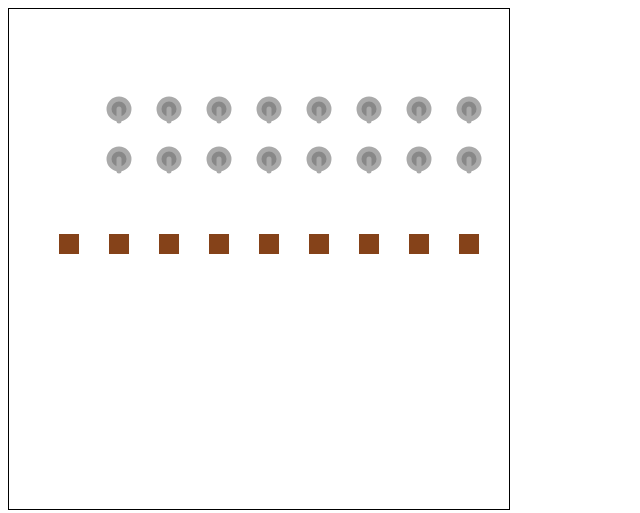
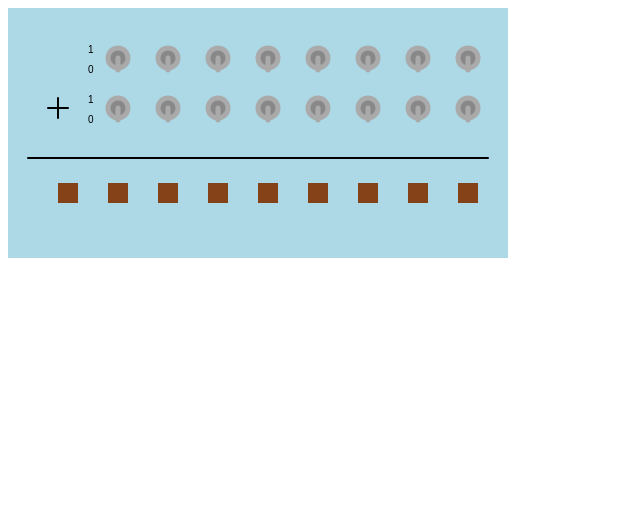
Before and after one commit to joshua-rodgers/blinkenlichten, a plain HTML site: page index.html in a window 1280 px wide. Shown: the whole page, without its empty margins (0-640 px from the left). Drawn offline with Linux system fonts and the light colour scheme.

Commit message:
basic implementation done

```diff
--- a/app.js
+++ b/app.js
@@ -18,13 +18,11 @@ var panel_light = function(x, y, s){
     }
 }
 
-var panel = function(){
-
-}
-
 var app = function() {
     var lights = new Array(9);
-    var switches = new Array(16);
+    // var switches = new Array(16);
+		var upper_switches = new Array(8);
+		var lower_switches = new Array(8);
 
     var upper_inputs = new Array(8);
     var lower_inputs = new Array(8);
@@ -32,8 +30,8 @@ var app = function() {
     var outputs = new Array(9);
 
     this.init_app = function(){
-        var x_pos = 50;
-        var y_pos = 100;
+        var x_pos = 460;
+        var y_pos = 50;
         var counter = 0;
 
         for(var i = 0; i < 8; i++){
@@ -43,34 +41,27 @@ var app = function() {
         }
 
         // PLACE 9 LIGHTS, SET SOCKETS TO MATCH INDEX OF OUTPUTS ARRAY
-        for(var i = 8; i >= 0; i--){
-            lights[i] = new panel_light(x_pos, y_pos + 125, i );
-            x_pos += 50;
+        for(var i = 0; i < lights.length; i++){
+            lights[i] = new panel_light(x_pos - 10, y_pos + 125, i );
+            x_pos -= 50;
         }
 
-        // REST X POSITION FOR PLACING SWITCHES
-        x_pos = 110
+        x_pos = 460;
 
-        // PLACE 16 SWITCHES IN TWO ROWS OF 8
-        for(var i = 15; i >= 0; i--){
-            if(i == 7){
-                x_pos = 110;
-                y_pos += 50;
-            }
+				for(var i = 0; i < upper_switches.length; i++){
+            upper_switches[i] = new panel_switch(x_pos, y_pos, i, counter);
+            x_pos -= 50;
+            counter++;
+				}
 
-            // THIS STARTS SOCKET NUMBERS OVER FOR LOWER SWITCHES
-            // HELPS WITH MAPPING TO INPUT ARRAYS
-            if(i >= 7){
-                switches[i] = new panel_switch(x_pos, y_pos, counter, i);
-                counter++;
-                x_pos += 50;
-            }else{
-                switches[i] = new panel_switch(x_pos, y_pos, i, i);
-                x_pos += 50;
-            }
+				x_pos = 460;
+				y_pos += 50;
 
-
-        }
+				for(var i = 0; i < lower_switches.length; i++){
+            lower_switches[i] = new panel_switch(x_pos, y_pos, i, counter);
+				    x_pos -= 50;
+            counter++;
+				}
 
         _draw();
 
@@ -79,22 +70,56 @@ var app = function() {
 
     var _draw = function(){
         context.clearRect(0,0,canvas.width, canvas.height);
-        for(var i = 0; i < switches.length; i++){
-            if(i < 9){
-                lights[i].draw();
-                switches[i].draw();
-            }else{
-                switches[i].draw();
-            }
+        for(var i = 0; i < upper_switches.length; i++){
+            upper_switches[i].draw();
+            lower_switches[i].draw();
+        }
+
+        context.fillStyle = "#000";
+
+        context.fillText("1", 80, 45);
+        context.fillText("0", 80, 65);
+
+        context.fillText("1", 80, 95);
+        context.fillText("0", 80, 115);
+
+        context.beginPath();
+        context.lineWidth = 2;
+        context.strokeStyle = "#000";
+        context.moveTo(50, 90);
+        context.lineTo(50, 110);
+        context.stroke();
+
+        context.beginPath();
+        context.moveTo(40, 100);
+        context.lineTo(60, 100);
+        context.stroke();
+
+        context.beginPath();
+        context.lineWidth = 2;
+
+        context.moveTo(20, 150);
+        context.lineTo(480, 150);
+        context.stroke();
+
+        for(var i = 0; i < lights.length; i++){
+            lights[i].draw();
         }
     }
 
     var _flip = function(event){
         var location = convertCoordinates(canvas, event.clientX, event.clientY);
-        for(var i = 0; i < switches.length; i++){
+        for(var i = 0; i < upper_switches.length; i++){
             //console.log(switches[i]);
-            if(switches[i].contains(location.x, location.y)){
-                switches[i].flip();
+            if(upper_switches[i].contains(location.x, location.y)){
+                upper_switches[i].flip();
+                _compute();
+                _draw();
+                break;
+            }
+
+            if(lower_switches[i].contains(location.x, location.y)){
+                lower_switches[i].flip();
                 _compute();
                 _draw();
                 break;
@@ -110,8 +135,8 @@ var app = function() {
         var buffer = {};
         var carry;
 
-        for(var i = 7; i >= 0; i--){
-            if(i == 7){
+        for(var i = 0; i < outputs.length; i++){
+            if(i == 0){
                 buffer = full_adder(false, upper_inputs[i], lower_inputs[i]);
                 outputs[i] = buffer[0];
                 //console.log("buffer: " + buffer);
@@ -125,9 +150,9 @@ var app = function() {
             }
 
         }
-        //console.log(outputs);
-        console.log(lights);
-        console.log(switches);
+        // console.log(outputs);
+         console.log(lower_switches);
+         console.log(upper_switches);
     }
 
     function convertCoordinates(canvas, x, y){
@@ -154,9 +179,9 @@ var app = function() {
         this.flip = function(){
             _state = !_state;
             if(this.number <= 7){
+                upper_inputs[this.socket] = _state;
+            }else{
                 lower_inputs[this.socket] = _state;
-            }else{
-                upper_inputs[this.socket] = _state;
             }
 
             //console.log(upper_inputs);
--- a/index.html
+++ b/index.html
@@ -4,7 +4,7 @@
 
     </head>
     <body>
-        <canvas id="canvas" width="500" height="500" style="border: 1px solid black;">
+        <canvas id="canvas" width="500" height="250" style="background-color: lightblue">
             NOT AVAILABLE
         </canvas>
         <script src="app.js"></script>
```
